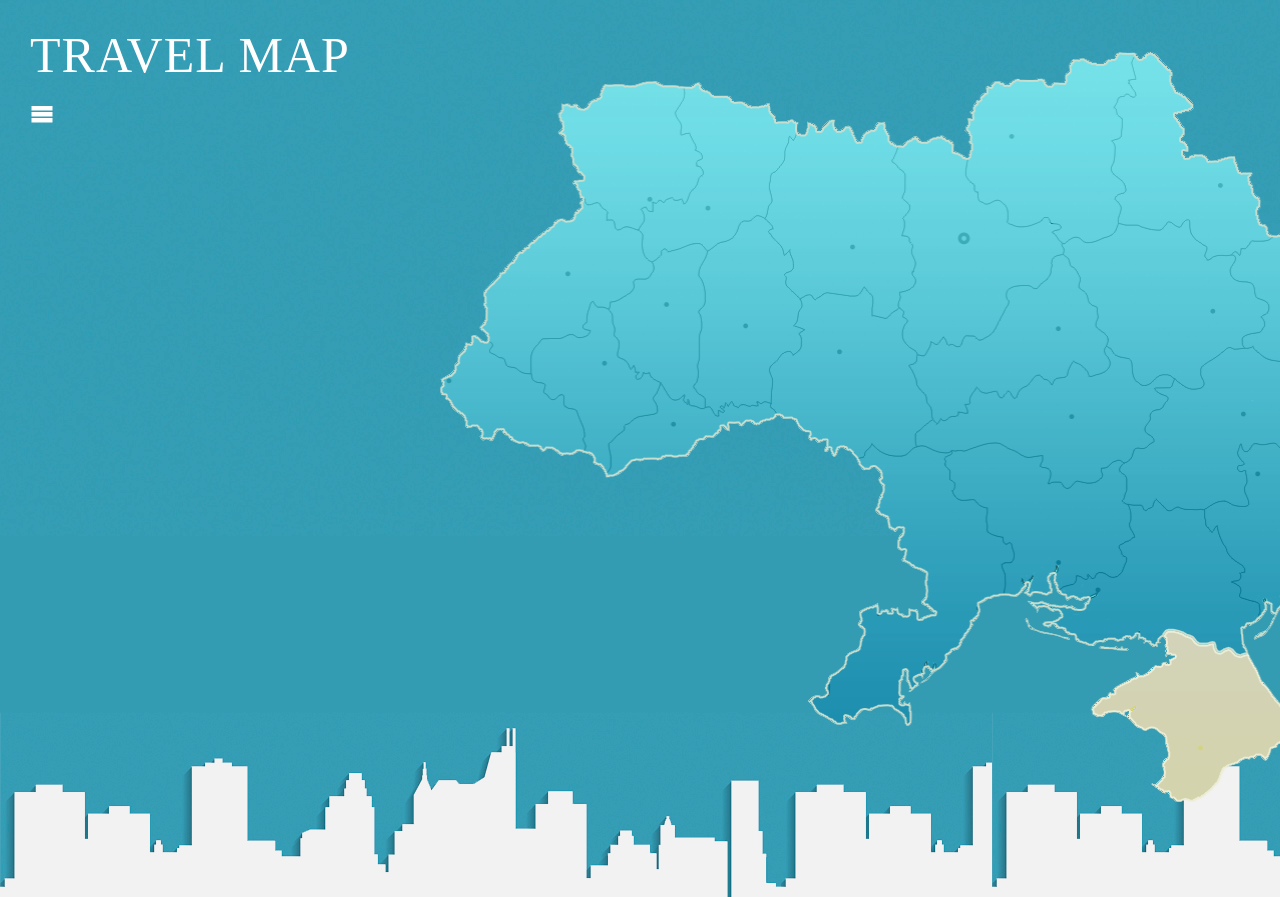
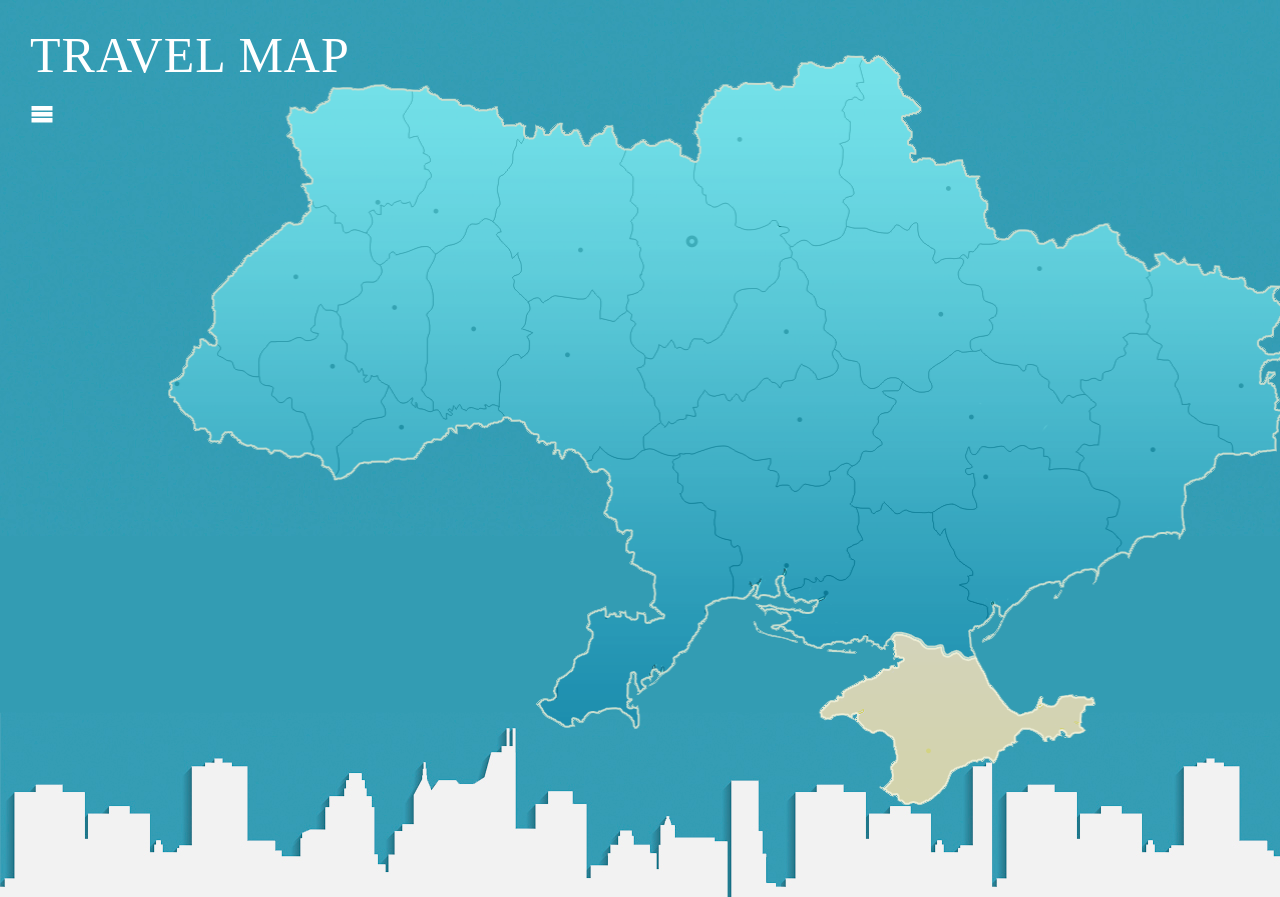
Before and after one commit to TravellingMap/traveling-map, a PHP site: page / in a window 1280 px wide; the page is wider, and only the part inside the window is pictured. Shown: the top 897 px of that part. Run offline with PHP 8.4, Linux system fonts and the light colour scheme; some libraries are stand-ins or nearby versions.

Commit message:
карта

```diff
--- a/web/css/style.css
+++ b/web/css/style.css
@@ -99,11 +99,16 @@ left: 45%;}
 .map {
 	 width: 100%; /* Ширина элемента в пикселах */
         height:900px;
-    padding: 10px; /* Поля вокруг текста */
-     padding-left: 400px;
+    padding: 1%; /* Поля вокруг текста */
+     padding-left: 20%;
     margin: auto; /* Выравниваем по центру */
     background-image:url(02.jpg); /* Цвет фона */
 }
+
+@media screen and (max-width: 1400px) {
+     .map { padding-left: 10%; }
+   }
+
 #ukraine {
 width: 1200px	;
     height: 800px;
```
